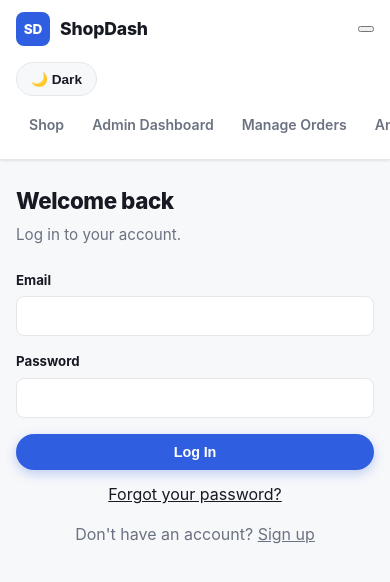
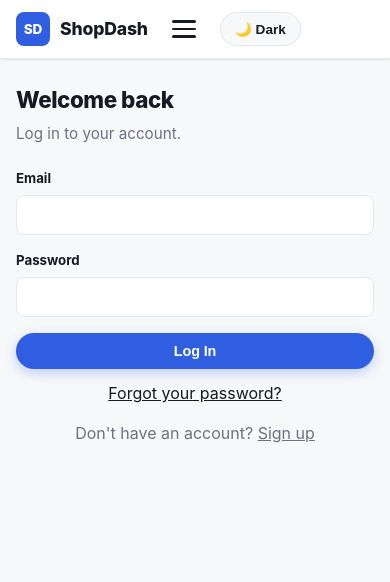
Before and after one commit to hussnainmughal123/Mern-e-commerce-, a React (Vite) app in the folder frontend/: page /login in a window 390 px wide. Shown: the top 582 px of the page. Built offline with nearby package versions, Linux system fonts and the light colour scheme; no server answers.

Commit message:
Add mobile hamburger menu styles in index.css

```diff
--- a/frontend/src/index.css
+++ b/frontend/src/index.css
@@ -1184,3 +1184,62 @@ textarea:focus {
     padding: 24px 16px 48px;
   }
    }
+/* Hamburger menu for mobile */
+.hamburger-btn {
+  display: none;
+  flex-direction: column;
+  justify-content: center;
+  gap: 5px;
+  background: none;
+  border: none;
+  cursor: pointer;
+  padding: 8px;
+}
+
+.hamburger-btn span {
+  width: 24px;
+  height: 2.5px;
+  background: var(--color-text);
+  border-radius: 2px;
+  transition: transform 0.2s ease, opacity 0.2s ease;
+}
+
+@media (max-width: 700px) {
+  .hamburger-btn {
+    display: flex;
+    order: 2;
+  }
+
+  .navbar-inner {
+    position: relative;
+    flex-wrap: nowrap;
+  }
+
+  .navbar-right {
+    order: 3;
+    width: 100%;
+    flex-wrap: wrap;
+    gap: 8px;
+  }
+
+  .nav-links {
+    display: none;
+    flex-direction: column;
+    width: 100%;
+    background: var(--color-surface);
+    border: 1px solid var(--color-border);
+    border-radius: var(--radius);
+    padding: 8px;
+    order: 5;
+    overflow-x: visible;
+  }
+
+  .nav-links.open {
+    display: flex;
+  }
+
+  .nav-links a {
+    padding: 12px 14px;
+    border-radius: var(--radius-sm);
+  }
+}
```
